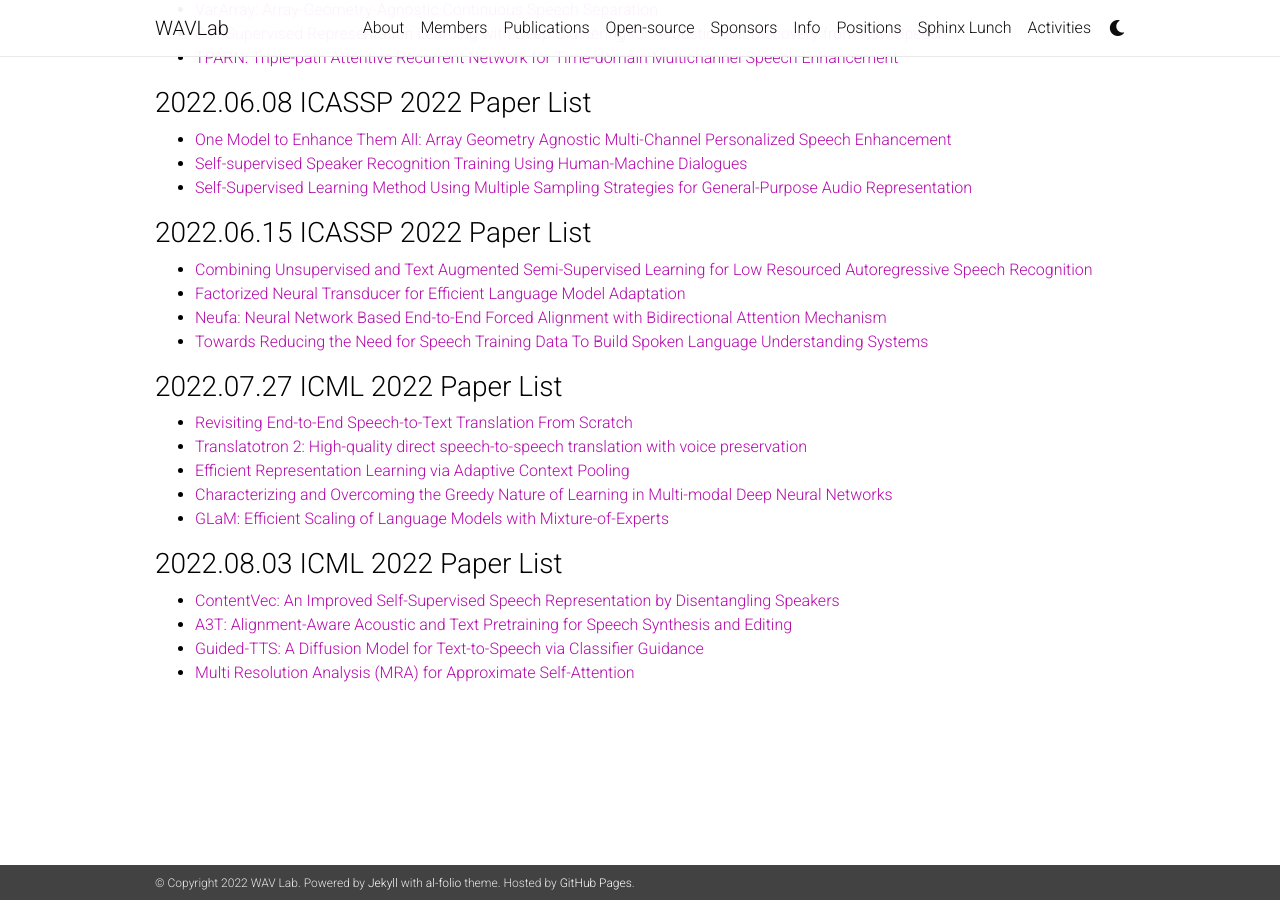
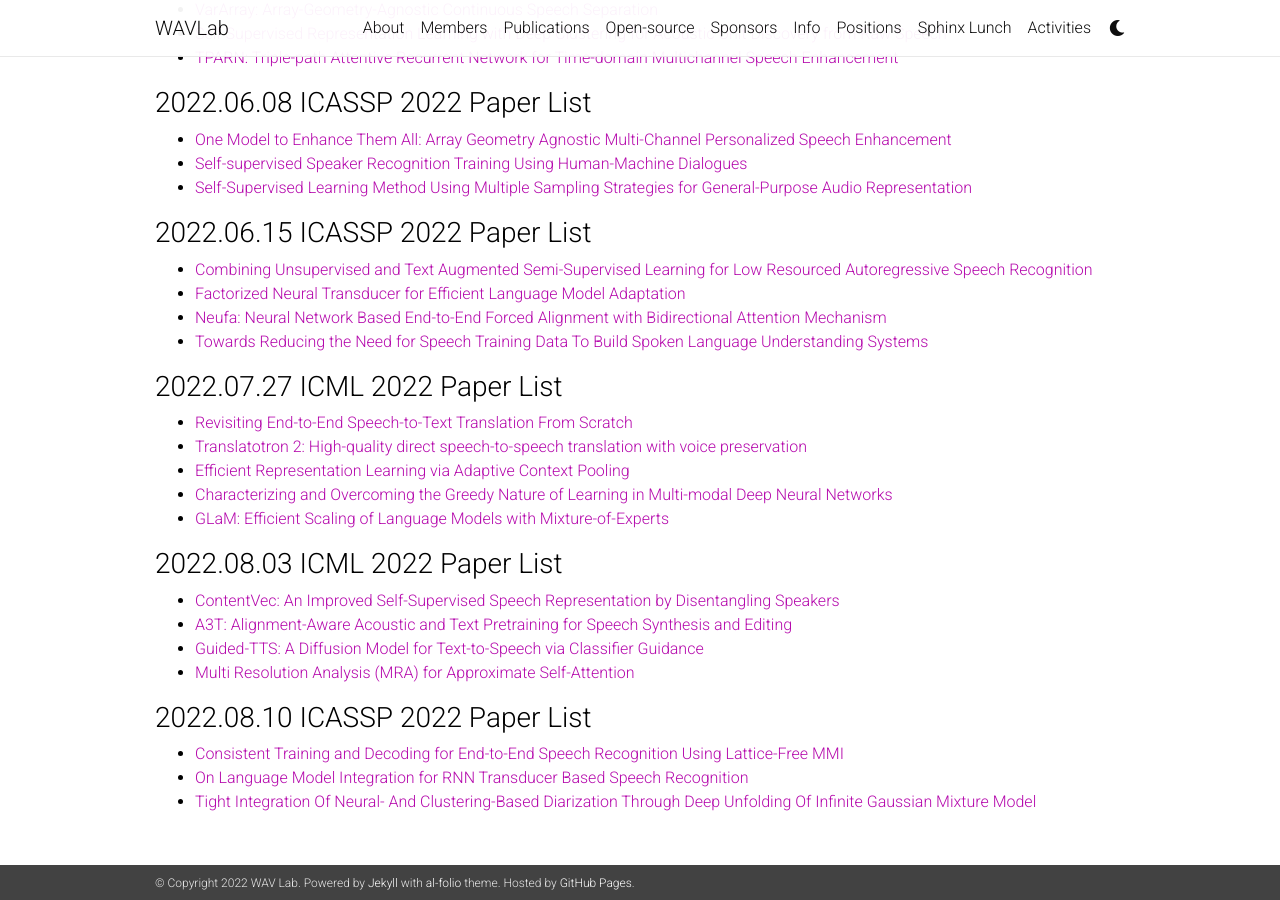
Before and after one commit to shinjiwlab/shinjiwlab.github.io, a Jekyll site: the page built from _posts/2022-12-31-reading-group.md, in a window 1280 px wide and 900 px high, scrolled down 1712 px. Built offline with Jekyll 4.4.1, drawn with Linux system fonts in a browser that asks for light colours; nearby versions of some CDN libraries; a style sheet for code colours, icons or effects is not loaded.

Commit message:
Update 2022-12-31-reading-group.md

```diff
--- a/_posts/2022-12-31-reading-group.md
+++ b/_posts/2022-12-31-reading-group.md
@@ -89,3 +89,8 @@ comments: false
 - [A3T: Alignment-Aware Acoustic and Text Pretraining for Speech Synthesis and Editing](https://proceedings.mlr.press/v162/bai22d.html)
 - [Guided-TTS: A Diffusion Model for Text-to-Speech via Classifier Guidance](https://proceedings.mlr.press/v162/kim22d.html)
 - [Multi Resolution Analysis (MRA) for Approximate Self-Attention](https://proceedings.mlr.press/v162/zeng22a.html)
+
+### 2022.08.10 ICASSP 2022 Paper List
+- [Consistent Training and Decoding for End-to-End Speech Recognition Using Lattice-Free MMI](https://ieeexplore.ieee.org/abstract/document/9746579)
+- [On Language Model Integration for RNN Transducer Based Speech Recognition](https://ieeexplore.ieee.org/abstract/document/9746948)
+- [Tight Integration Of Neural- And Clustering-Based Diarization Through Deep Unfolding Of Infinite Gaussian Mixture Model](https://ieeexplore.ieee.org/abstract/document/9746234)
```
